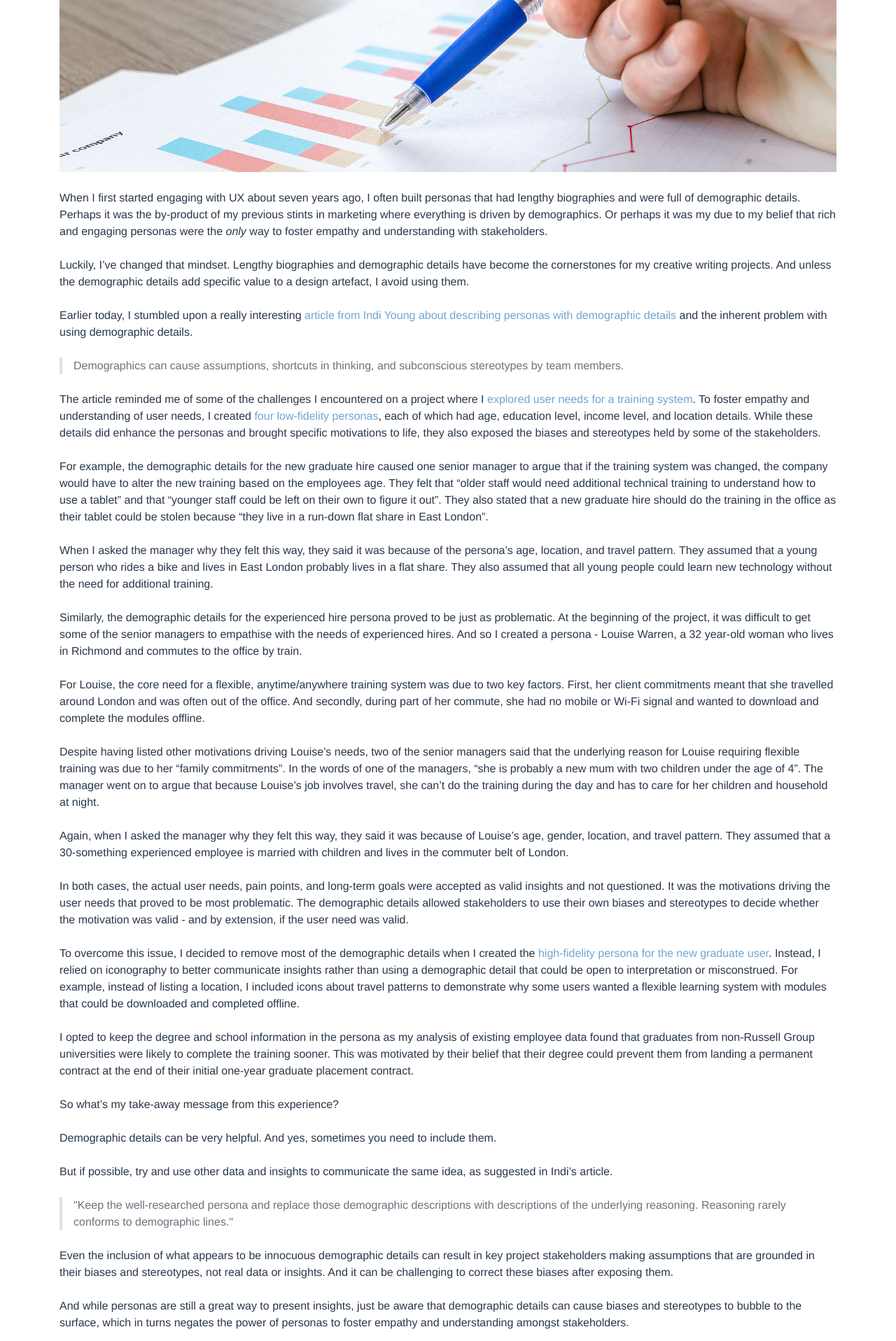
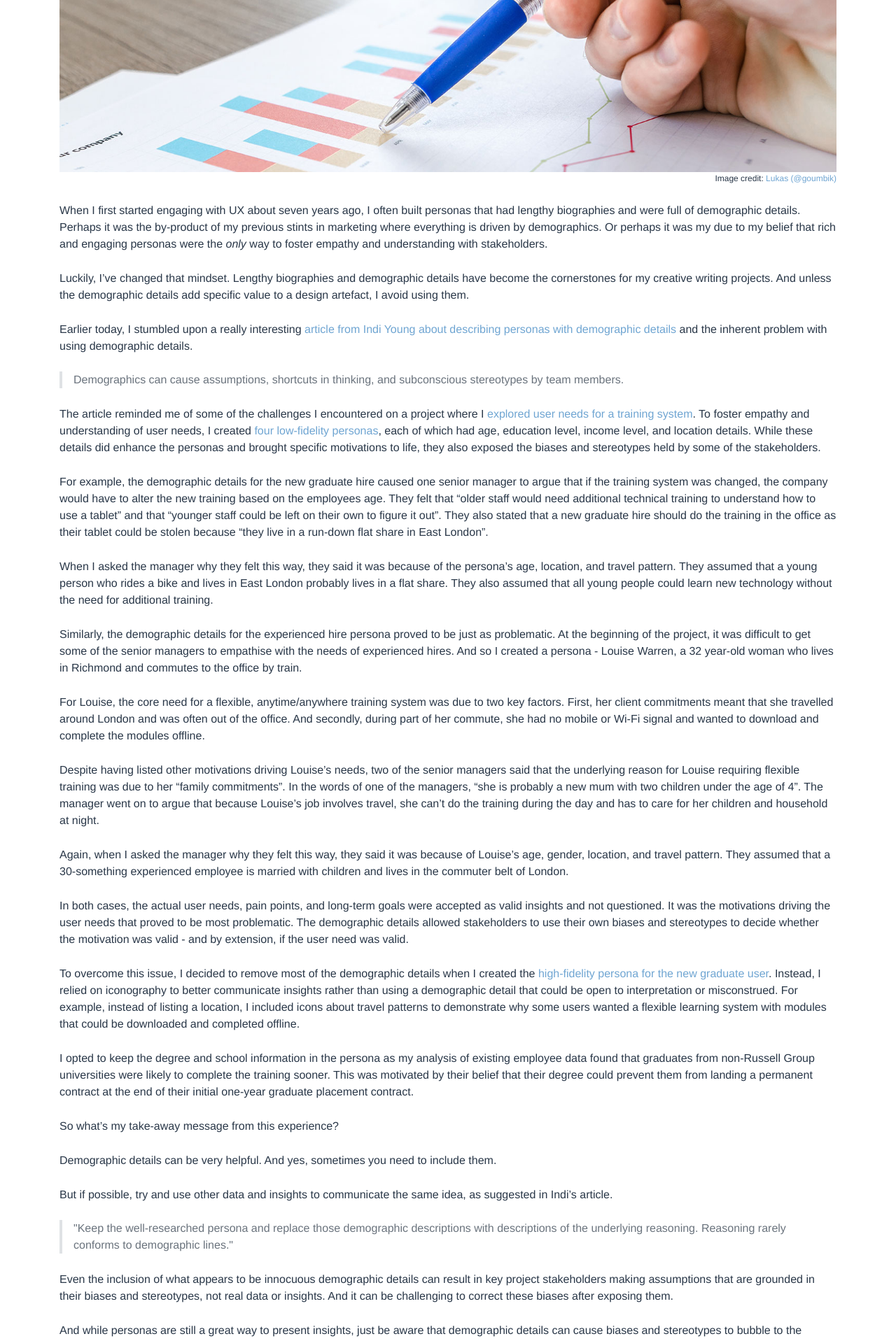
Before and after one commit to andrewhercules/andrewhercules.github.io, a Jekyll site: the page built from _posts/2018-05-12-why-i-avoid-demographic-details-in-my-personas.md, in a window 1280 px wide. Shown: the part 433-2350 px from the top of the page at 70% size. Built offline with Jekyll 4.4.1, drawn with Linux system fonts in a browser that asks for light colours; nearby versions of some CDN libraries; some web fonts are replaced.

Commit message:
Added header image source and attribution credit

```diff
--- a/_layouts/post.html
+++ b/_layouts/post.html
@@ -28,9 +28,13 @@ layout: default
       <div class="col-lg-12">
         <img src="{{ page.header-img }}" class="post-header-img"/>
       </div>
+      <div class="col-lg-12">
+        <p class="text-right post-header-img-src">
+          Image credit:
+          <a href="{{page.header-img-creator-profile-link}}" target="_blank">{{page.header-img-creator-name}}</a>
+        </p>
+      </div>
     </div>
-
-
     <div class="row">
       <div class="col-lg-12">
         <div id="post-content">
--- a/_sass/_layouts/post.scss
+++ b/_sass/_layouts/post.scss
@@ -32,9 +32,15 @@
 
 .post-header-img {
   width: 100%;
-  margin-bottom: 25px;
+  // margin-bottom: 25px;
 }
 
 #post-content p {
   margin-bottom: 1.5em;
+  margin-top: 25px;
 }
+
+.post-header-img-src {
+  margin-bottom: 0px;
+  font-size: 0.75em;
+}
```
